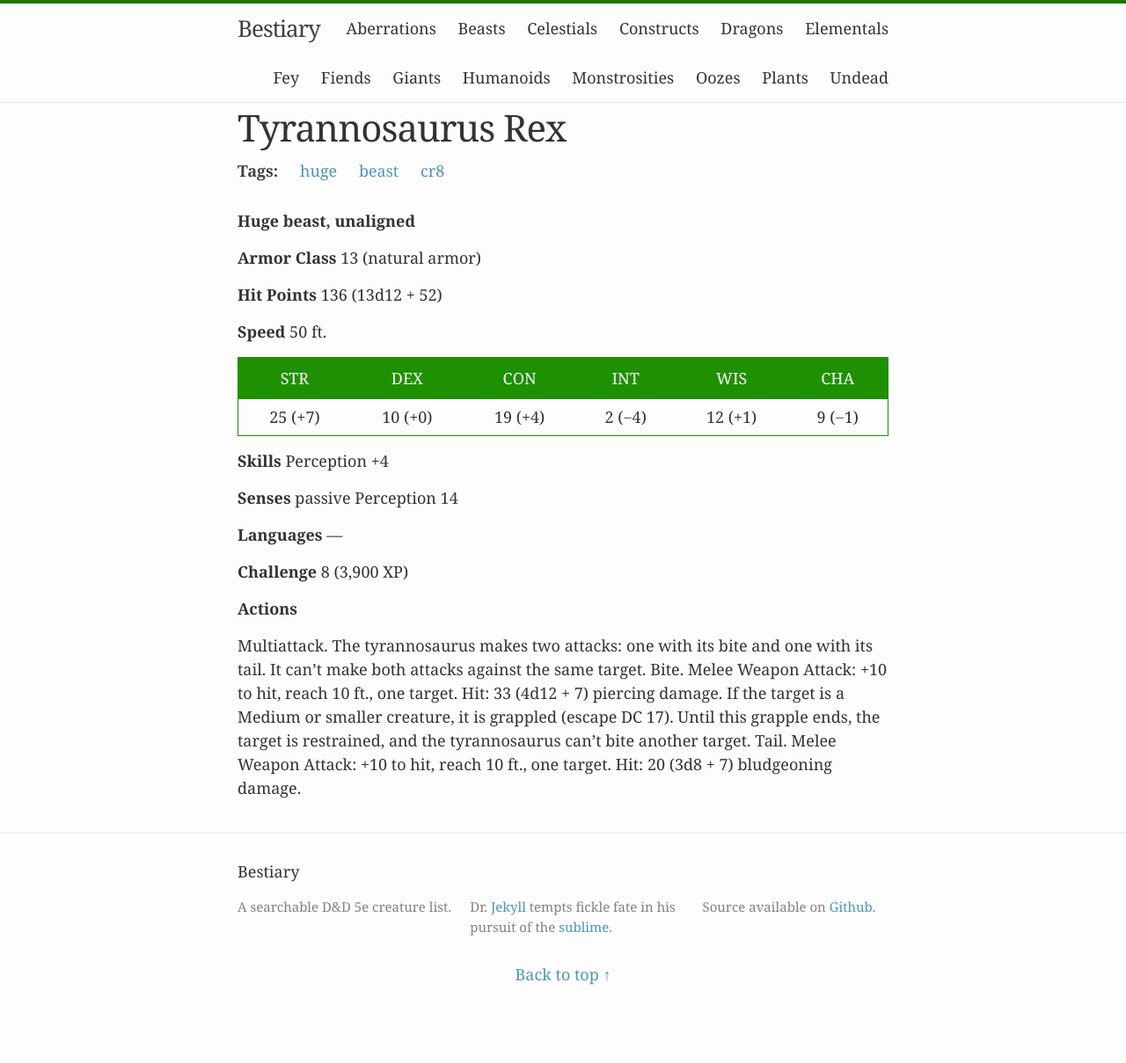
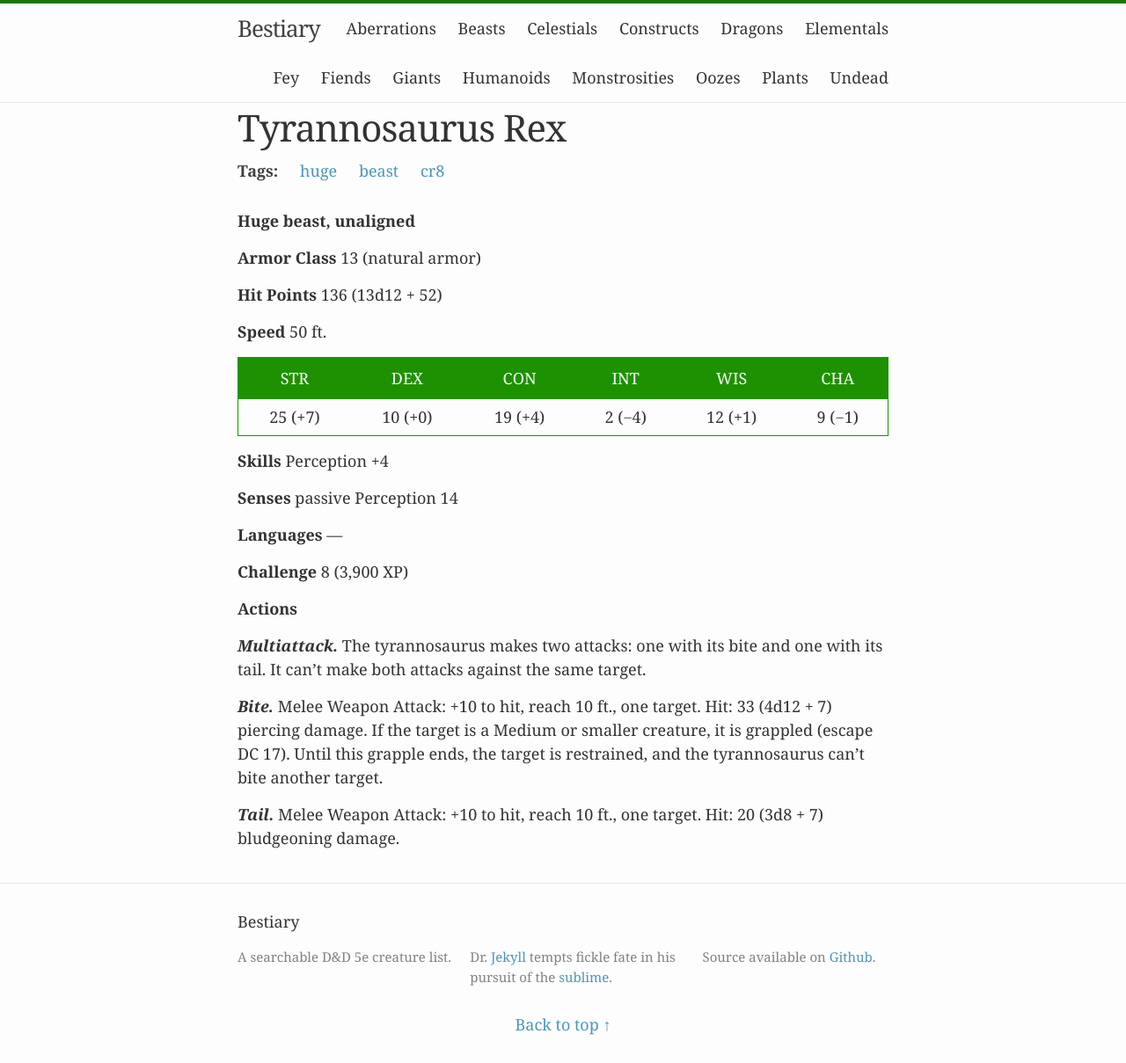
Before and after one commit to beaurancourt/bestiary, a Jekyll site: the page built from _posts/2016-02-29-tyrannosaurus-rex.markdown, in a window 1280 px wide. Shown: the whole page at 88% size. Built offline with Jekyll 4.4.1, drawn with Linux system fonts in a browser that asks for light colours; before the commit the page ends 1152 px from its top, so only the background shows below that.

```diff
--- a/_posts/2016-02-29-tyrannosaurus-rex.markdown
+++ b/_posts/2016-02-29-tyrannosaurus-rex.markdown
@@ -27,4 +27,8 @@ tags: [huge, beast, cr8]
 
 **Actions**
 
-Multiattack. The tyrannosaurus makes two attacks: one with its bite and one with its tail. It can’t make both attacks against the same target. Bite. Melee Weapon Attack: +10 to hit, reach 10 ft., one target. Hit: 33 (4d12 + 7) piercing damage. If the target is a Medium or smaller creature, it is grappled (escape DC 17). Until this grapple ends, the target is restrained, and the tyrannosaurus can’t bite another target. Tail. Melee Weapon Attack: +10 to hit, reach 10 ft., one target. Hit: 20 (3d8 + 7) bludgeoning damage.
+***Multiattack.*** The tyrannosaurus makes two attacks: one with its bite and one with its tail. It can’t make both attacks against the same target.
+
+***Bite.*** Melee Weapon Attack: +10 to hit, reach 10 ft., one target. Hit: 33 (4d12 + 7) piercing damage. If the target is a Medium or smaller creature, it is grappled (escape DC 17). Until this grapple ends, the target is restrained, and the tyrannosaurus can’t bite another target.
+
+***Tail.*** Melee Weapon Attack: +10 to hit, reach 10 ft., one target. Hit: 20 (3d8 + 7) bludgeoning damage.
```
